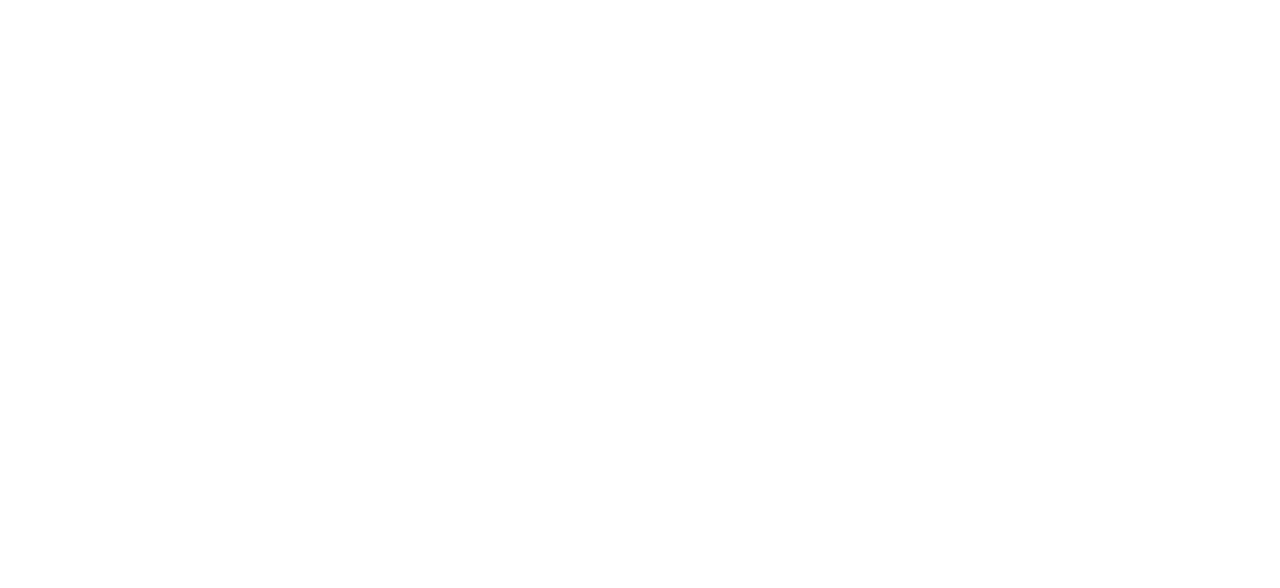
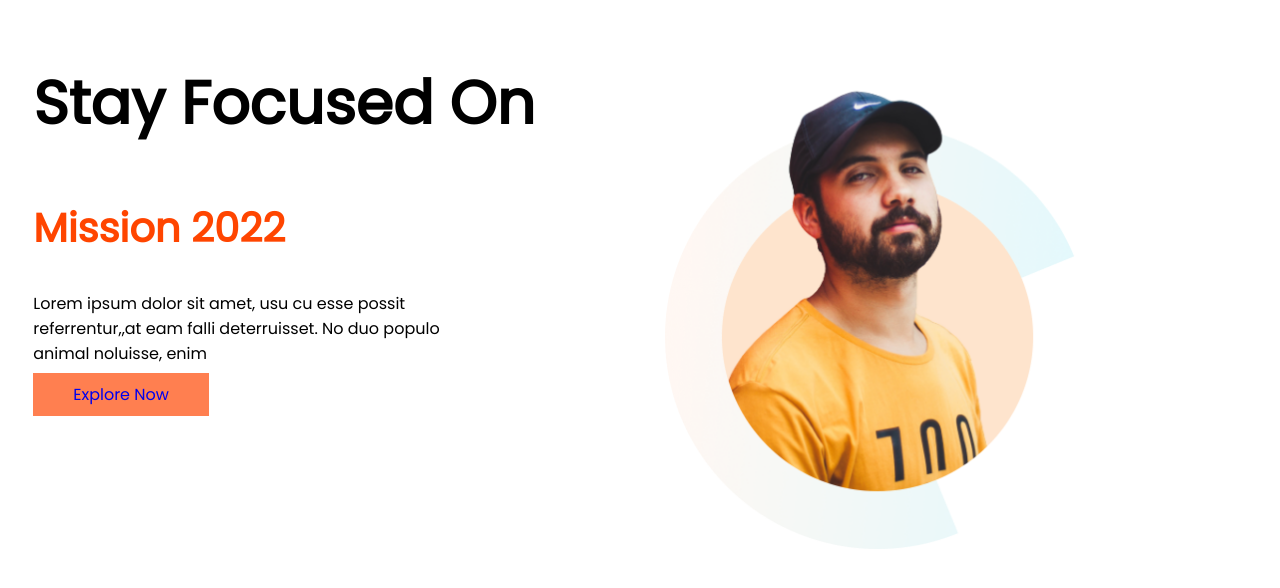
Before and after one commit to Foysaltuhin/developer-portfolio-assignment1, a plain HTML site: page index.html in a window 1280 px wide. Drawn offline with Linux system fonts and the light colour scheme.

Commit message:
top-banner

```diff
--- a/index.html
+++ b/index.html
@@ -5,12 +5,30 @@
     <meta charset="UTF-8">
     <meta http-equiv="X-UA-Compatible" content="IE=edge">
     <meta name="viewport" content="width=device-width, initial-scale=1.0">
-    <title>Document</title>
+    <title>Foysal Tuhin-portfolio-assingment 1</title>
+    <link rel="preconnect" href="https://fonts.googleapis.com">
+    <link rel="preconnect" href="https://fonts.gstatic.com" crossorigin>
+    <link href="https://fonts.googleapis.com/css2?family=Poppins&display=swap" rel="stylesheet">
     <link rel="stylesheet" href="style.css">
 </head>
 
 <body>
+    <section>
+        <div class="half-width">
+            <h1>Stay Focused On</h1>
+            <h2>Mission 2022</h2>
+            <p>Lorem ipsum dolor sit amet, usu cu esse possit<br>
+                referrentur,,at eam falli deterruisset. No duo populo<br>
+                animal noluisse, enim</p>
+            <a class="link-button" target="_blank" href="https://www.linkedin.com/in/foysal-tuhin-749905229/">Explore
+                Now</a>
+        </div>
 
+        <div class="half-width">
+            <img src="images/person-0.png" alt="">
+        </div>
+
+    </section>
 </body>
 
 </html>
--- a/style.css
+++ b/style.css
@@ -0,0 +1,27 @@
+body{
+    font-family: 'Poppins', sans-serif;
+}
+h1{
+    font-size: 60px;
+}
+h2{
+    color: orangered;
+    font-size: 40px;
+    margin-top: 0px;
+}
+section{
+    display: flex;
+}
+.half-width{
+    width: 50%;
+    padding-left: 2%;
+}
+.half-width img{
+    width: 70%;
+}
+.link-button{
+    text-decoration: none;
+    background-color: coral;
+    padding: 10px 40px;
+
+}
```
Also changed, not shown: images/person-0.png (renamed from images/person/person-0.png).
